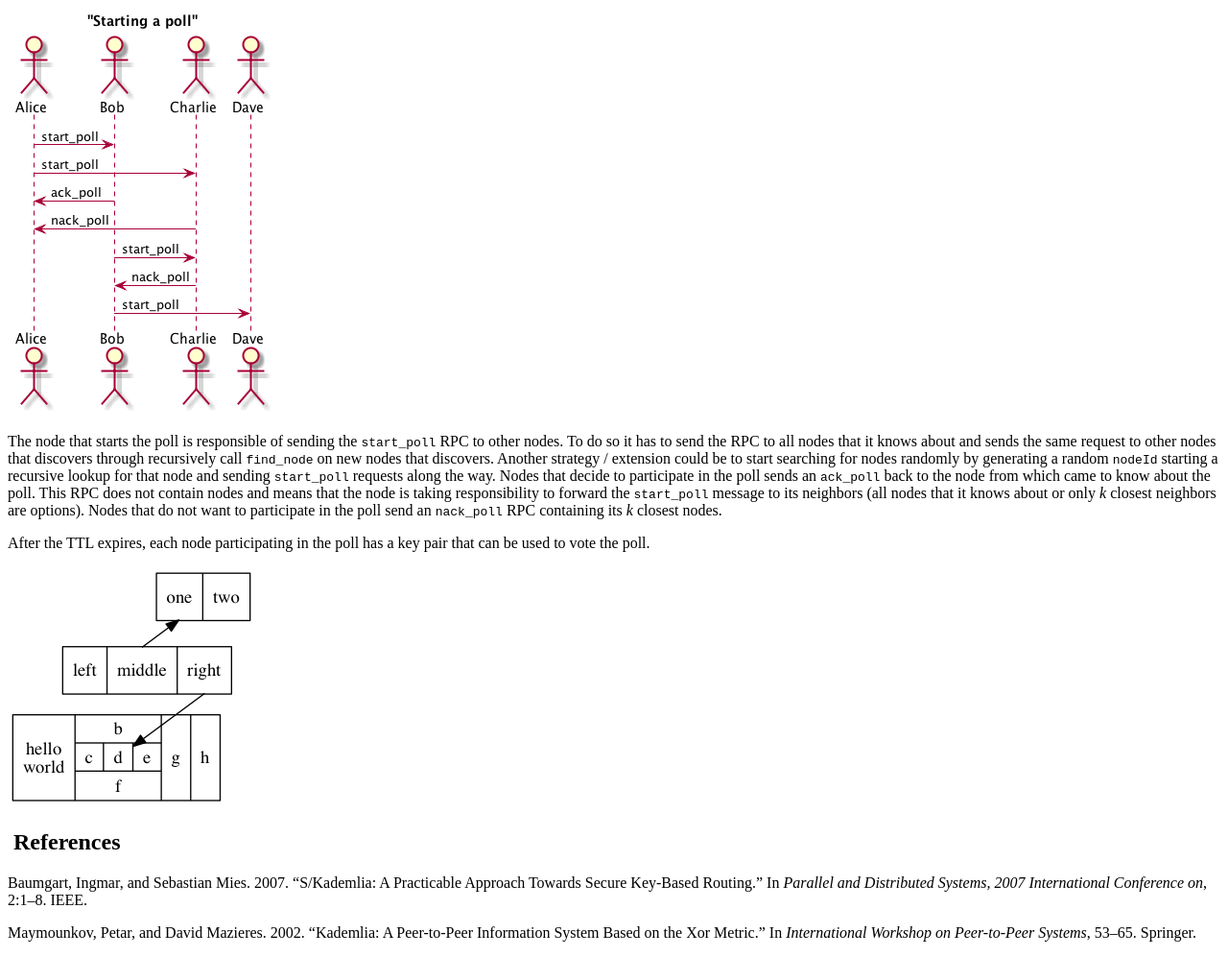
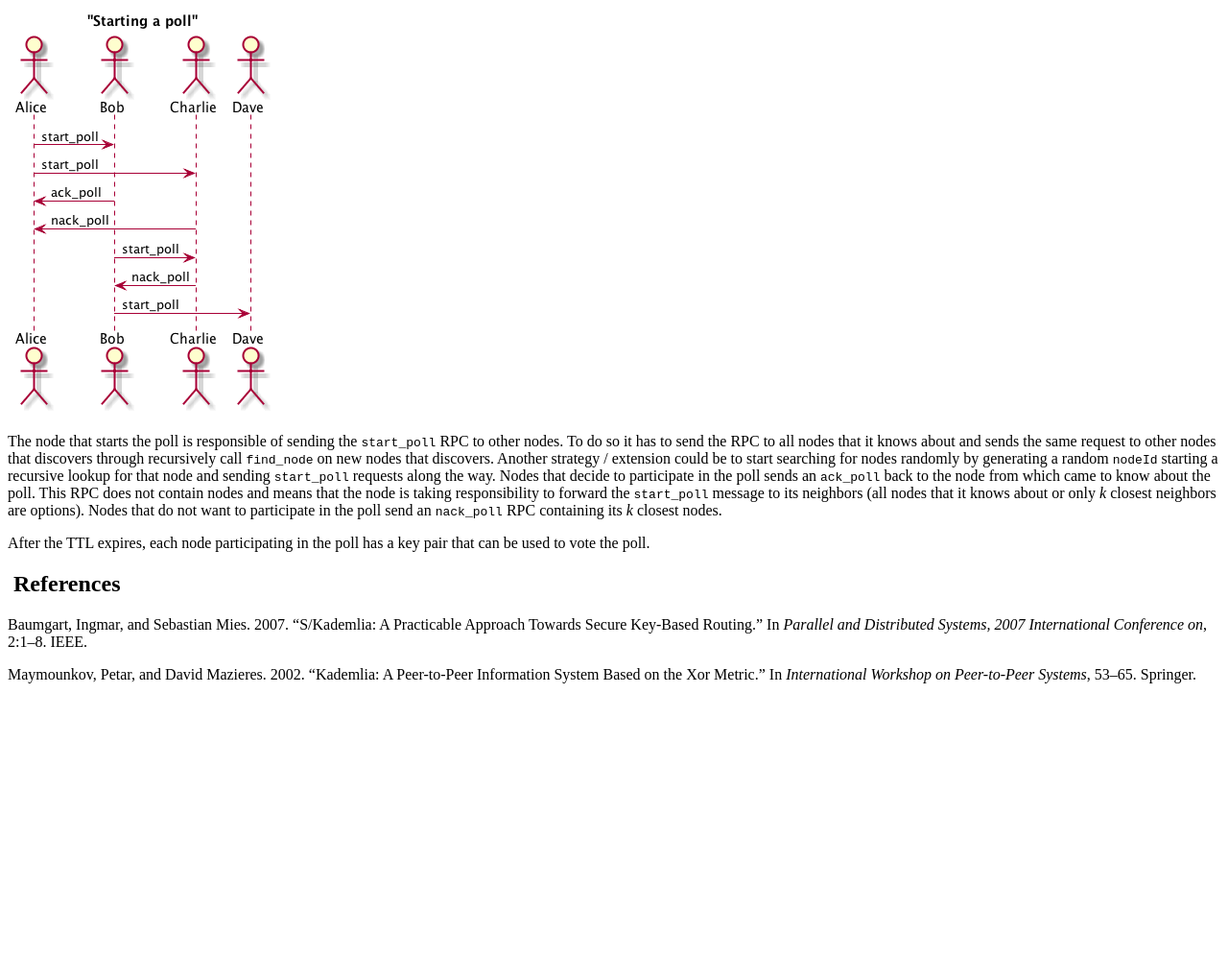
Before and after one commit to coompany/concord-specs, a plain HTML site: page dist/specs.html in a window 1280 px wide. Shown: the part 783-1780 px from the top of the page at 96% size. After the commit the page ends 1511 px from the top, so only its background shows below. Drawn offline with Linux system fonts and the light colour scheme.

Commit message:
removed dummy graph

```diff
--- a/dist/specs.html
+++ b/dist/specs.html
@@ -35,7 +35,6 @@
 <p><img src="plantuml-images/39b131e2d5b230832898068db3332fd2442e8965.png" /></p>
 <p>The node that starts the poll is responsible of sending the <code>start_poll</code> RPC to other nodes. To do so it has to send the RPC to all nodes that it knows about and sends the same request to other nodes that discovers through recursively call <code>find_node</code> on new nodes that discovers. Another strategy / extension could be to start searching for nodes randomly by generating a random <code>nodeId</code> starting a recursive lookup for that node and sending <code>start_poll</code> requests along the way. Nodes that decide to participate in the poll sends an <code>ack_poll</code> back to the node from which came to know about the poll. This RPC does not contain nodes and means that the node is taking responsibility to forward the <code>start_poll</code> message to its neighbors (all nodes that it knows about or only <span class="math inline"><em>k</em></span> closest neighbors are options). Nodes that do not want to participate in the poll send an <code>nack_poll</code> RPC containing its <span class="math inline"><em>k</em></span> closest nodes.</p>
 <p>After the TTL expires, each node participating in the poll has a key pair that can be used to vote the poll.</p>
-<p><img src="graphviz-images/29dc914d54b99bd8dc825c9c6f747c3054b386b1.png" /></p>
 <h2 id="references" class="unnumbered"> References</h2>
 <div id="refs" class="references">
 <div id="ref-baumgart2007s">
```
Also changed, not shown: dist/graphviz-images/29dc914d54b99bd8dc825c9c6f747c3054b386b1.png (deleted), dist/specs.txt, 1 other file.
